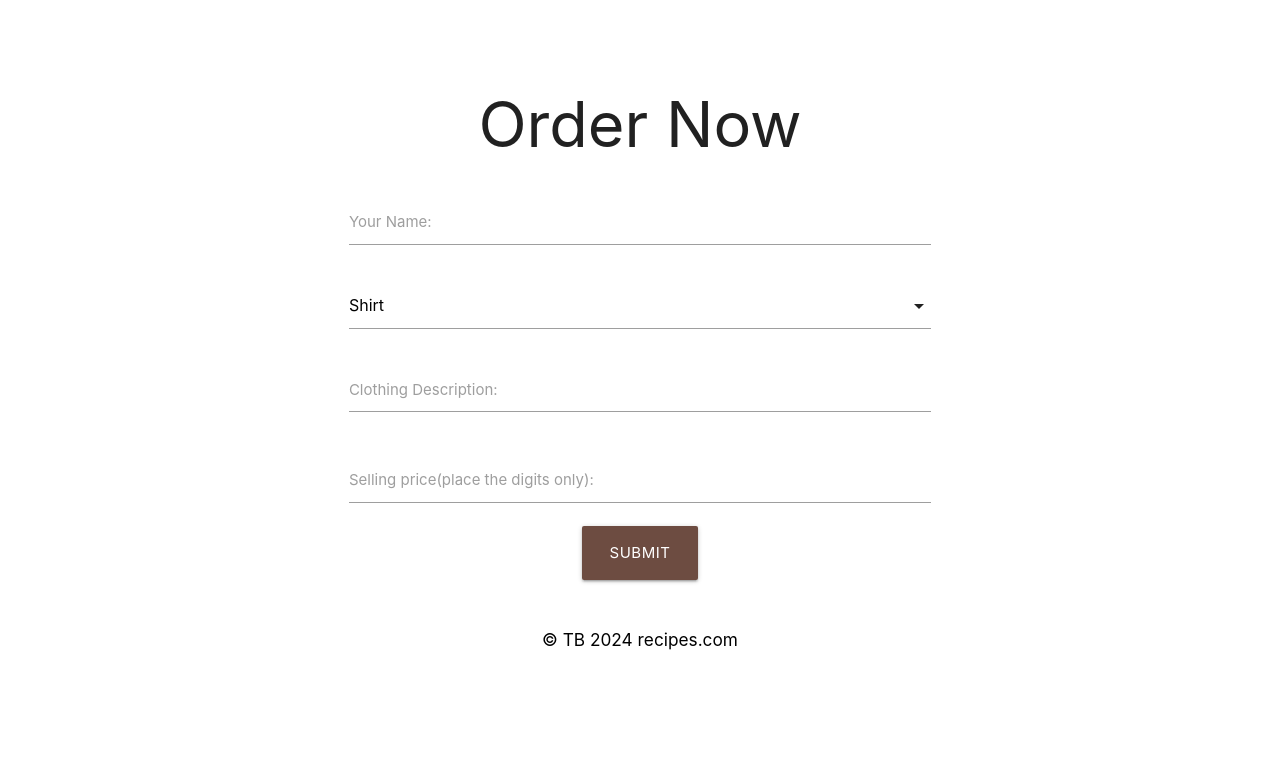
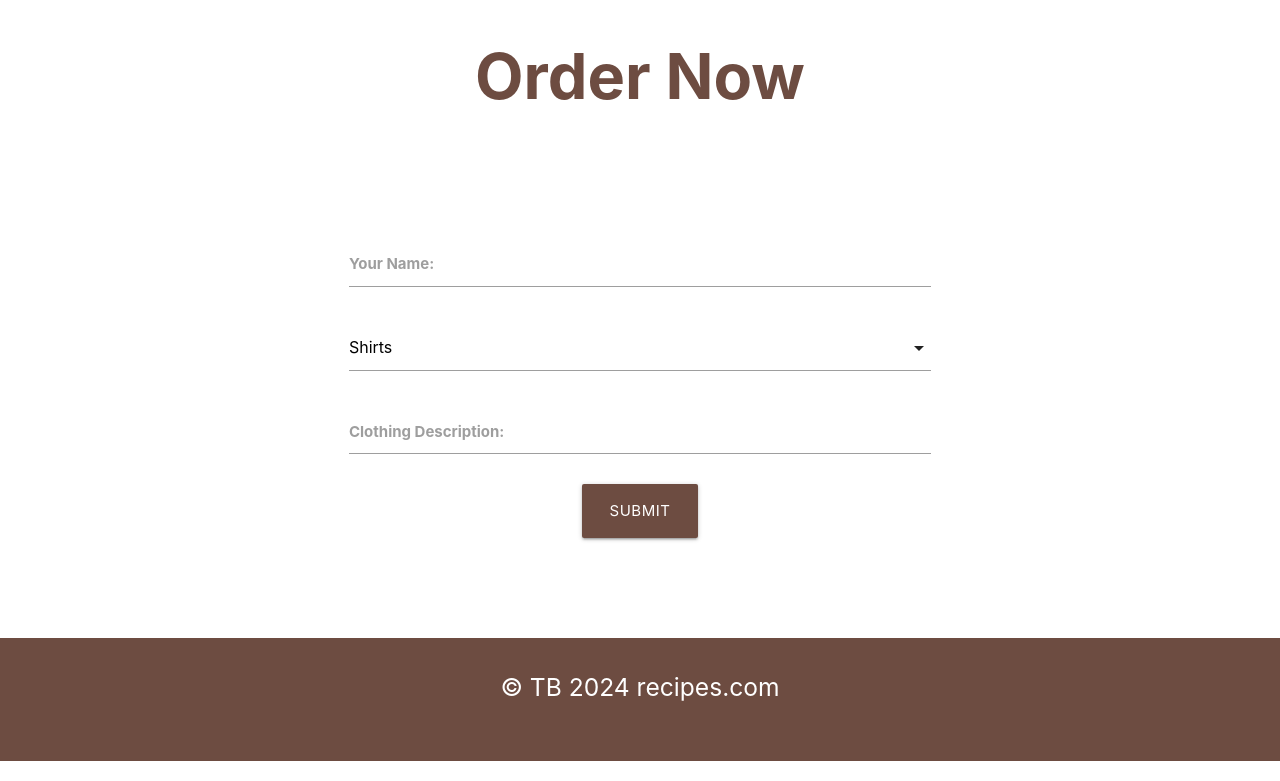
Before and after one commit to lome-ezehi/Bliss_bows, a PHP site: page /order_page.php in a window 1280 px wide. Shown: the part 64-845 px from the top of the page. Before the commit the page ends 714 px from the top, so only its background shows below. Run offline with PHP 8.4, Linux system fonts and the light colour scheme.

Commit message:
database send and receive query implemented.

```diff
--- a/order_page.php
+++ b/order_page.php
@@ -9,10 +9,8 @@ if (isset($_POST['submit'])) {
     $user_name = $_POST['user_name'];
     $clothing_type = $_POST['clothing_type'];
     $clothing_description = $_POST['clothing_description'];
-    $price = $_POST['price'];
 
-
-    $insert_query = "INSERT INTO `clothing_tb` (`user_id`, `user_name`, `clothing_type`, `clothing_description`, `price`) VALUES (NULL, '$user_name', '$clothing_type', '$clothing_description', '$price')";
+    $insert_query = "INSERT INTO `clothing_tb` (`user_id`, `user_name`, `clothing_type`, `clothing_description`) VALUES (NULL, '$user_name', '$clothing_type', '$clothing_description')";
 
     $send_query = mysqli_query($db_connect, $insert_query);
 
@@ -38,7 +36,7 @@ if (isset($_POST['submit'])) {
                         </div>
                         <div class="col l12 input-field">
                             <select name="clothing_type" id="clothing_type">
-                                <option value="shirts">Shirt</option>
+                                <option value="shirts">Shirts</option>
                                 <option value="jeans">Jeans</option>
                                 <option value="shoes">Shoes</option>
                                 <option value="bows">Bows</option>
@@ -47,10 +45,6 @@ if (isset($_POST['submit'])) {
                         <div class="col l12 input-field">
                             <textarea name="clothing_description" id="clothing_description" class="materialize-textarea"></textarea>
                             <label for="clothing_description">Clothing Description:</label>
-                        </div>
-                        <div class="col l12 input-field">
-                            <input type="number" name="price" id="price">
-                            <label for="price">Selling price(place the digits only):</label>
                         </div>
                         <div class="center-align">
                             <input type="submit" value="submit" name="submit" class="btn btn-large brown darken-1">
--- a/templates/footer.php
+++ b/templates/footer.php
@@ -5,12 +5,46 @@
     <meta name="viewport" content="width=device-width, initial-scale=1.0">
     <title>Document</title>
     <link rel="stylesheet" href="./assets/css/materialize.css">
+    <style>
+        body{
+            margin: 0;
+            padding: 0;
+        }
+        .input-field input:focus {
+            border-bottom: 1px solid #6d4c41 !important;
+            box-shadow: 0 1px 0 0 #6d4c41 !important;
+        }
+        textarea:focus {
+            border-bottom: 1px solid #6d4c41 !important;
+            box-shadow: 0 1px 0 0 #6d4c41 !important;
+        }
+        label, textarea {
+            color: grey;
+            font-weight: bold;
+        }
+
+        .input-field .prefix.active, label.active{
+            color: #6d4c41 !important;
+        }
+        .footer{
+            margin-top: 100px !important;
+            background-color: #6d4c41;
+        }
+        .footer-copyright{
+            margin-top:200px 0 !important;
+        }
+        h1{
+            font-weight: bold;
+            color: #6d4c41;
+        }
+    </style>
 </head>
 <body>
-    <footer class="page-footer white">
+    <footer class="footer page-footer brown darken-1">
         <div class="container">
-            <h6 class="center-align black-text">&copy; TB 2024 recipes.com</h6>
+            <h5 class="center-align white-text">&copy; TB 2024 recipes.com</h5>
         </div>
+        <div class="footer-copyright brown darken-1"></div>
     </footer>
 
     <script src="./assets/Js/jqueryv3.4.1.js"></script>
--- a/templates/header.php
+++ b/templates/header.php
@@ -6,8 +6,21 @@
     <title>Document</title>
     <link rel="stylesheet" href="./assets/css/materialize.css">
     <style>
-        .original{
+        form{
             margin-top: 90px!important;
+        }
+        img{
+            width: 1000px !important;
+            /* height: 100px !important; */
+        }
+        .name{
+            font-weight: bolder;
+        }
+        .more_details{
+            margin-bottom: 20px !important;
+        }
+        .footer{
+            margin-bottom: 20px !important;
         }
     </style>
 </head>
```
Also changed, not shown: index.php (+5 -10 lines), assets/img/bows.jpg (added), assets/img/jeans.jpg (added), assets/img/shirts.jpg (added), assets/img/shoes.jpg (added).
